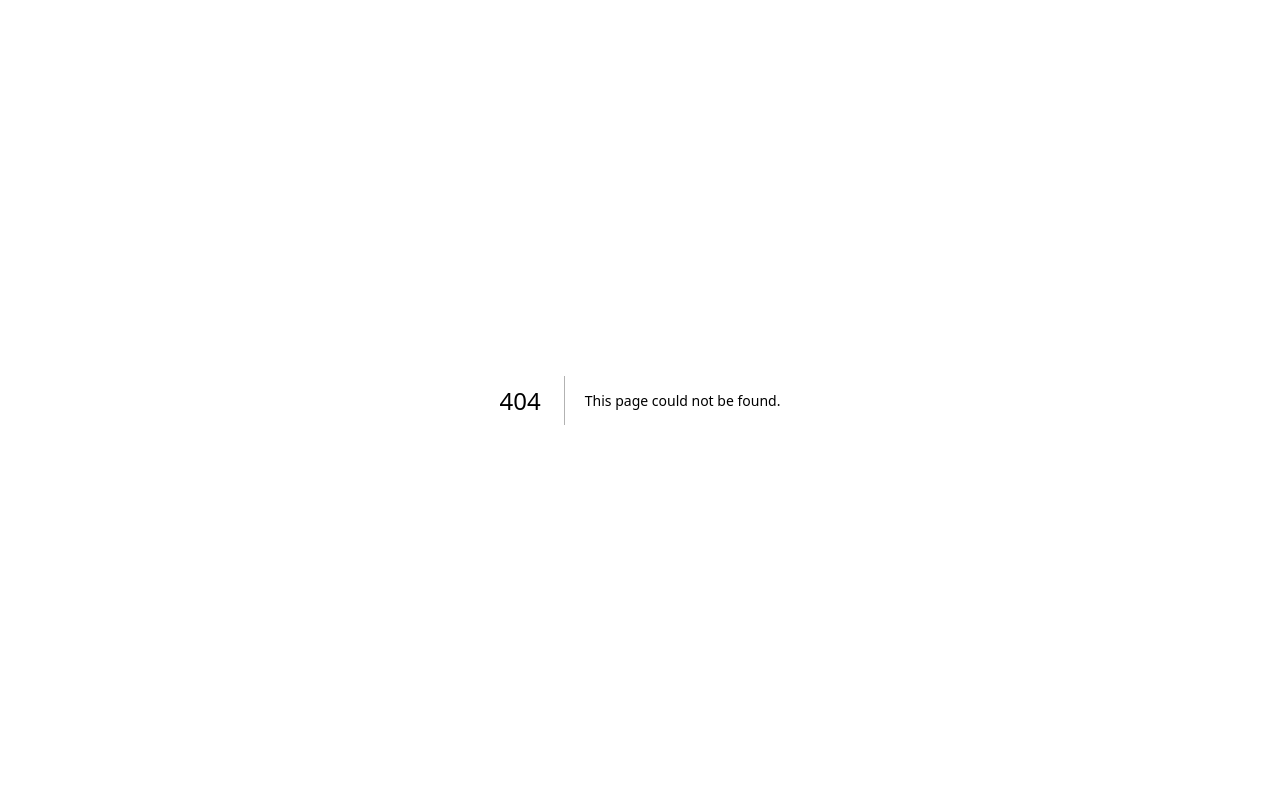
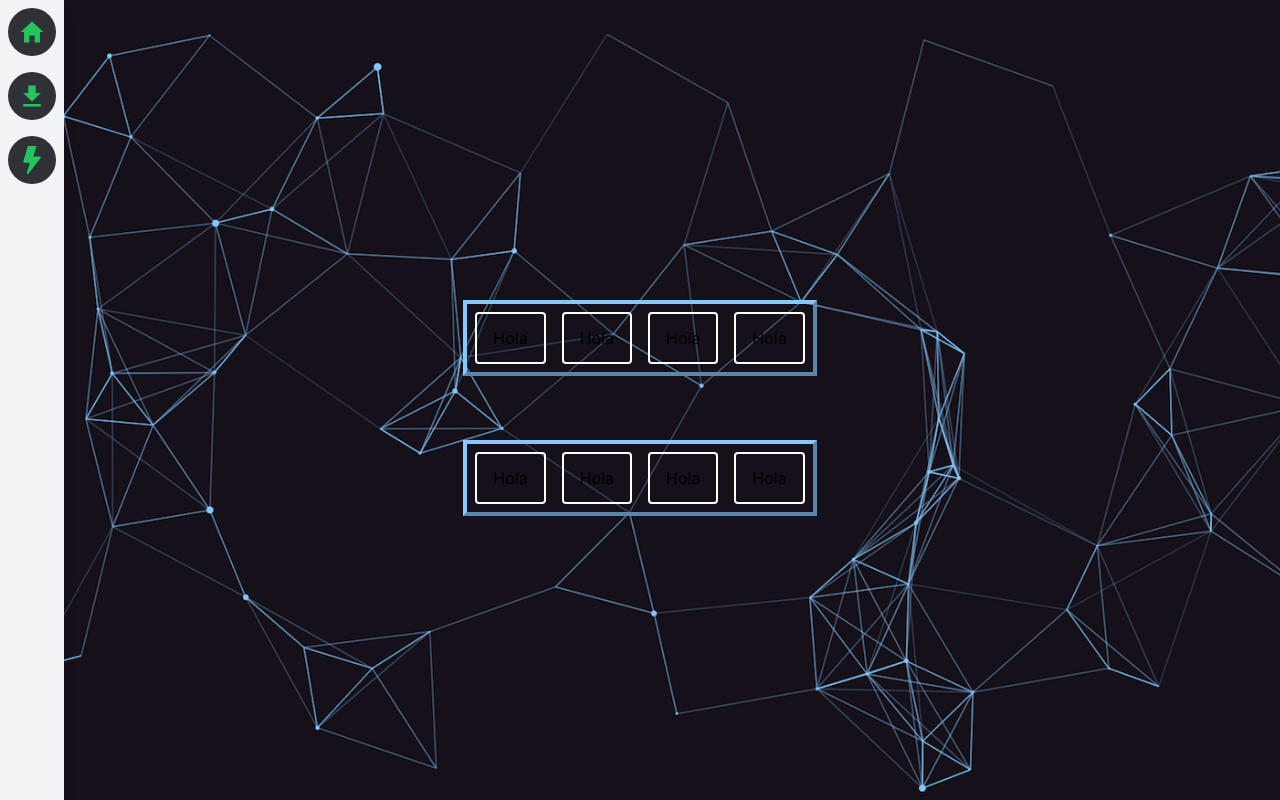
Before and after one commit to Separatehhh23/InnovaSchool, a Next.js app: page /downloads in a window 1280 px wide. Before the commit this address had no page. Built offline with nearby package versions, Linux system fonts and the light colour scheme.

Commit message:
Fixed dowload page not loading layout

```diff
--- a/src/pages/downloads/DownloadPage.module.scss
+++ b/src/app/downloads/DownloadPage.module.scss
@@ -9,12 +9,10 @@
   overflow: hidden;
   place-items: center;
   justify-content: space-evenly;
-  color: rgb(var(255, 255, 255));
-  background: linear-gradient(to bottom, transparent, rgb(255, 255, 255)) rgb(214, 219, 220);
 }
 
 .heading {
-  color: #fff;
+  color: #ffffff;
   font-size: 2rem;
   margin: 0px;
   padding: 20px;
@@ -34,7 +32,7 @@
   margin: 0.5rem;
   padding: 0.75rem 1rem;
   font-size: 1rem;
-  border: 2px solid #fff;
+  border: 2px solid #ffffff;
   outline: none;
   border-radius: 0.25rem;
 }
--- /dev/null
+++ b/src/app/downloads/downloads.tsx
@@ -0,0 +1,40 @@
+import React from 'react';
+import SideBar from '@/components/SideBar/SideBar';
+import styles from './DownloadPage.module.scss';
+
+function Downloads() {
+  return (
+    <div className={styles.container}>
+        <div className='flex'>
+            <SideBar />
+            <div className={`${styles.buttonContainer} flex flex-col space-y-16`}>
+            <ButtonGrid />
+            <ButtonGrid />
+            </div>
+        </div>
+    </div>
+  );
+}
+
+const ButtonGrid = () => {
+  return (
+    <ul className={styles.list}>
+      <GridButton />
+      <GridButton />
+      <GridButton />
+      <GridButton />
+    </ul>
+  );
+};
+
+const GridButton = ({ link='', text='Hola' }) => {
+  return (
+    <li>
+      <a href={link}>
+        <button className={styles.button}>{text}</button>
+      </a>
+    </li>
+  );
+}
+
+export default Downloads;
--- /dev/null
+++ b/src/app/downloads/page.tsx
@@ -0,0 +1 @@
+export { default } from './downloads';
--- a/src/components/SideBar/SideBar.tsx
+++ b/src/components/SideBar/SideBar.tsx
@@ -1,7 +1,7 @@
 import { BsPlus, BsFillLightningFill, BsGearFill } from 'react-icons/bs';
 import { FaFire, FaPoo } from 'react-icons/fa';
 import { FiGithub } from 'react-icons/fi';
-import { IoMdDownload } from 'react-icons/io'
+import { IoMdDownload, IoMdHome } from 'react-icons/io'
 import { ReactNode } from 'react';
 
 type SideBarIconProps = {
@@ -16,10 +16,9 @@ const SideBar = () => {
                     flex flex-col
                     bg-gray-100 text-gray-900 shadow-lg
                     dark:bg-gray-900 dark:text-white">
-      <SideBarIcon icon={<IoMdDownload size="28" />} text="Downloads" link="/downloads/downloads" />
-      <SideBarIcon icon={<BsPlus size="28" />} text="Plus" />
+      <SideBarIcon icon={<IoMdHome size="28" />} text="Home" link="/" />
+      <SideBarIcon icon={<IoMdDownload size="28" />} text="Downloads" link="/downloads/" />
       <SideBarIcon icon={<BsFillLightningFill size="28" />} text="Lightning" />
-      <SideBarIcon icon={<FaPoo size="28" />} text="Poo" />
     </div>
   );
 };
--- a/src/pages/downloads/downloads.tsx
+++ /dev/null
@@ -1,40 +0,0 @@
-import React from 'react';
-import SideBar from '@/components/SideBar/SideBar';
-import styles from './DownloadPage.module.scss';
-
-function downloads() {
-    return (
-        <div className={styles.container}>
-            <div className='flex'>
-                <SideBar />
-                <div className={`${styles.buttonContainer} flex flex-col space-y-16`}>
-                    <ButtonGrid />
-                    <ButtonGrid />
-                </div>
-            </div>
-        </div>
-    );
-};
-
-const ButtonGrid = () => {
-    return (
-        <ul className={styles.list}>
-            <GridButton />
-            <GridButton />
-            <GridButton />
-            <GridButton />
-        </ul>
-    );
-}
-
-function GridButton() {
-    return (
-        <li>
-            <a href="">
-                <button className={styles.button}>Hola</button>
-            </a>
-        </li>
-    );
-}
-
-export default downloads;
```
Also changed, not shown: src/app/layout.tsx (line endings or trailing spaces).
